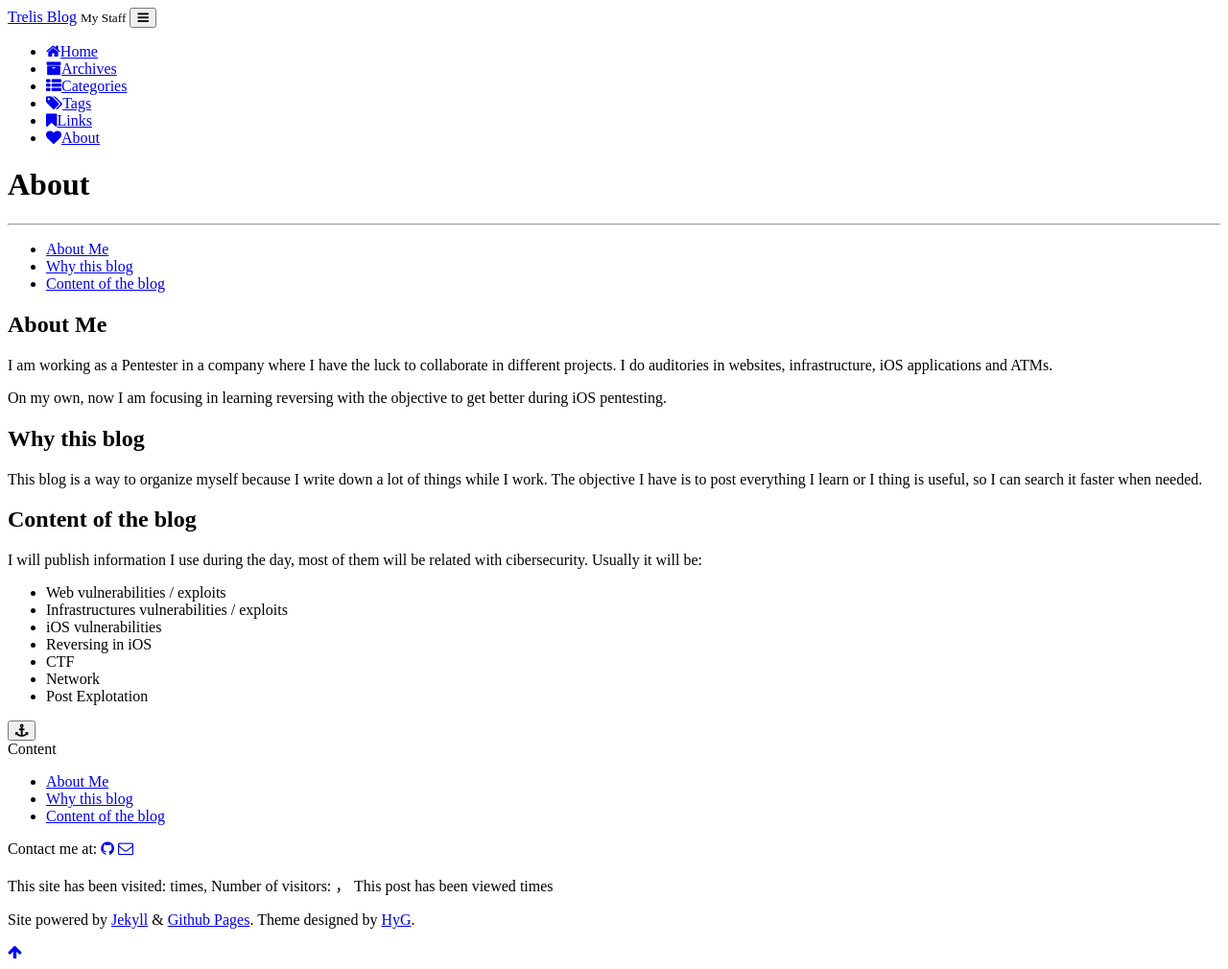
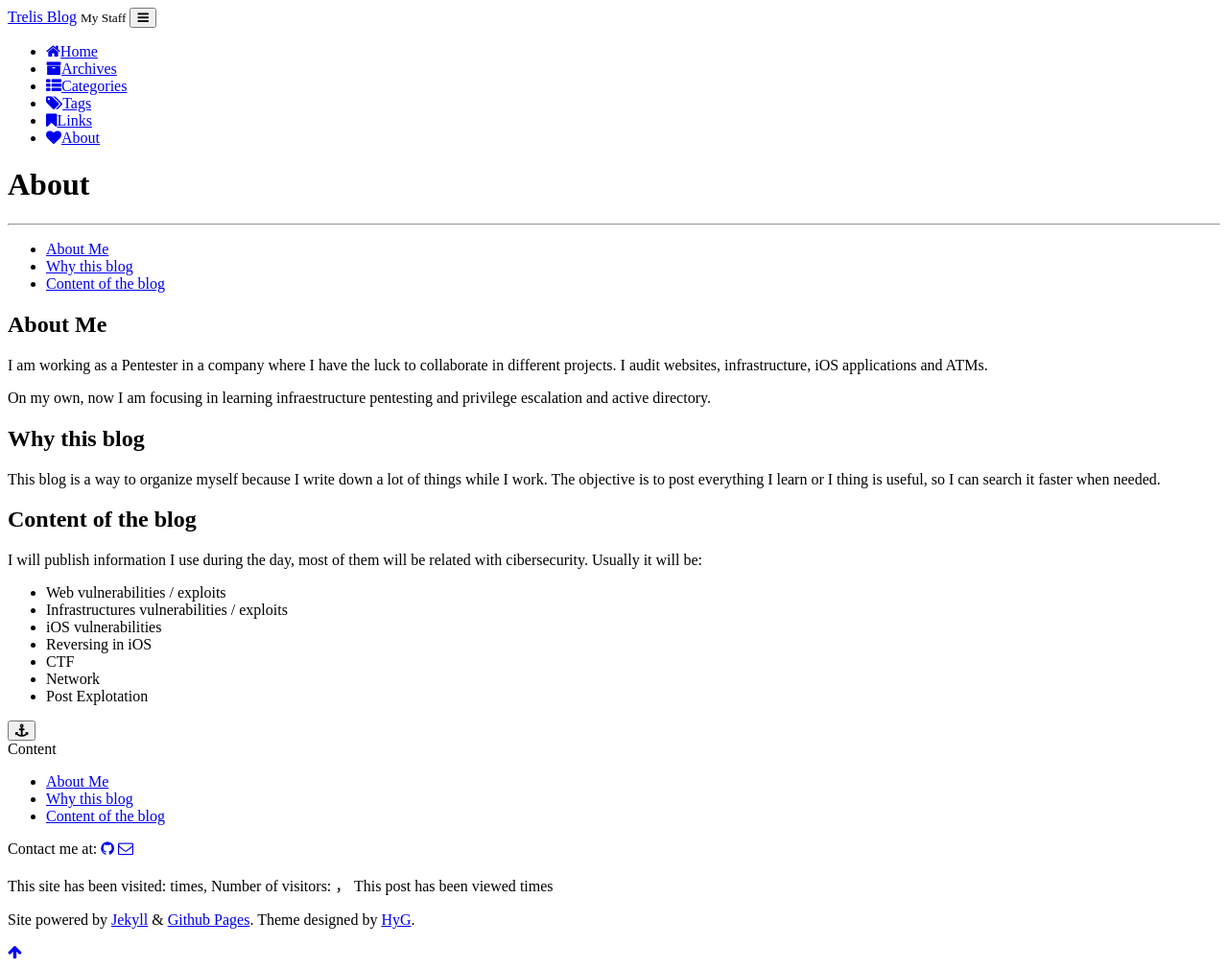
Before and after one commit to Ex0brain/trelis24.github.io, a Jekyll site: the page built from page/4about.md, in a window 1280 px wide. Shown: the whole page at 96% size. Built offline with Jekyll 4.4.1, drawn with Linux system fonts in a browser that asks for light colours; comment, search, counter and statistics services are not loaded; a style sheet for code colours, icons or effects is not loaded.

Commit message:
Update 4about.md

```diff
--- a/page/4about.md
+++ b/page/4about.md
@@ -10,12 +10,12 @@ type: page
 {:toc}
 
 ## About Me
-I am working as a Pentester in a company where I have the luck to collaborate in different projects. I do auditories in websites, infrastructure, iOS applications and ATMs.
+I am working as a Pentester in a company where I have the luck to collaborate in different projects. I audit websites, infrastructure, iOS applications and ATMs.
 
-On my own, now I am focusing in learning reversing with the objective to get better during iOS pentesting.
+On my own, now I am focusing in learning infraestructure pentesting and privilege escalation and active directory.
 
 ## Why this blog
-This blog is a way to organize myself because I write down a lot of things while I work. The objective I have is to post everything I learn or I thing is useful, so I can search it faster when needed.
+This blog is a way to organize myself because I write down a lot of things while I work. The objective is to post everything I learn or I thing is useful, so I can search it faster when needed.
 
 ## Content of the blog
 I will publish information I use during the day, most of them will be related with cibersecurity. Usually it will be:
```
